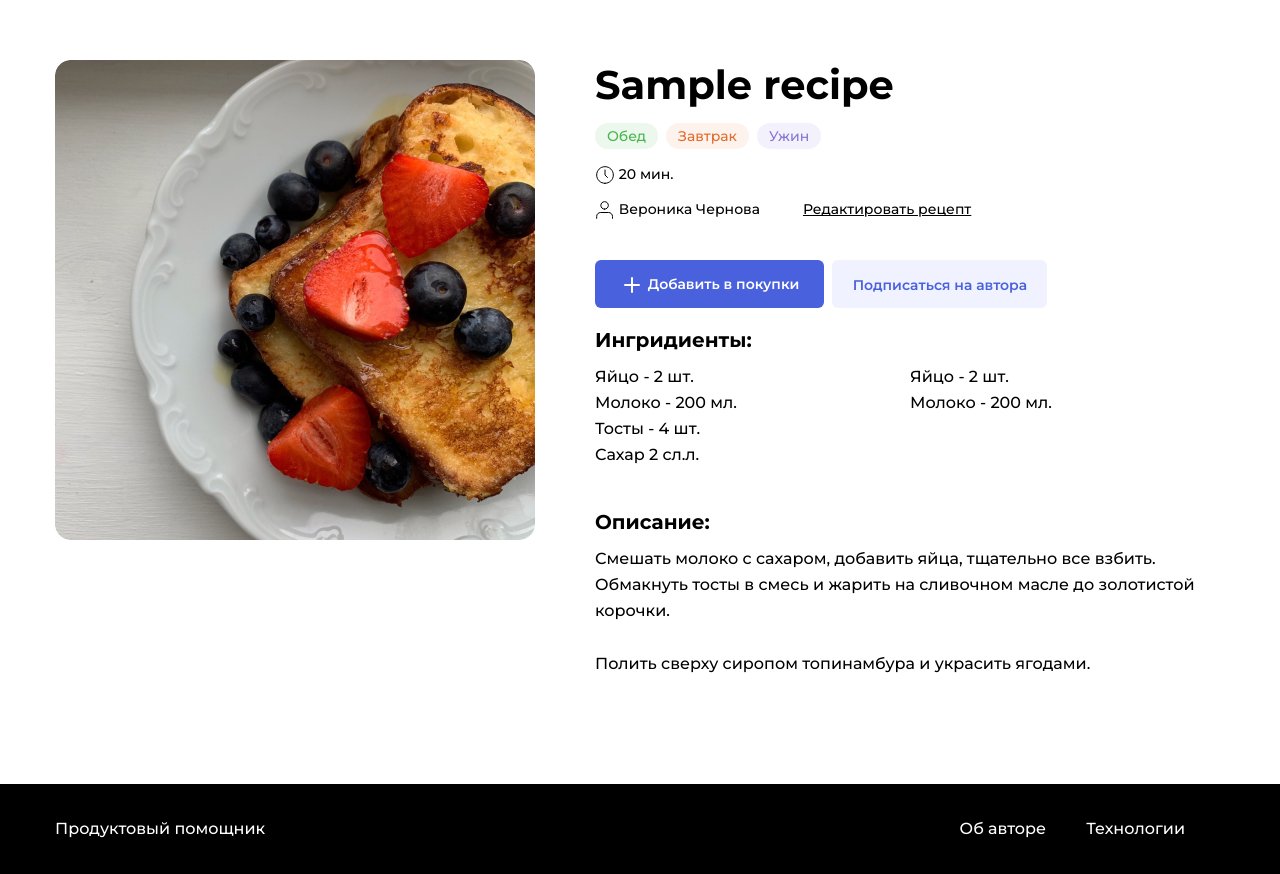
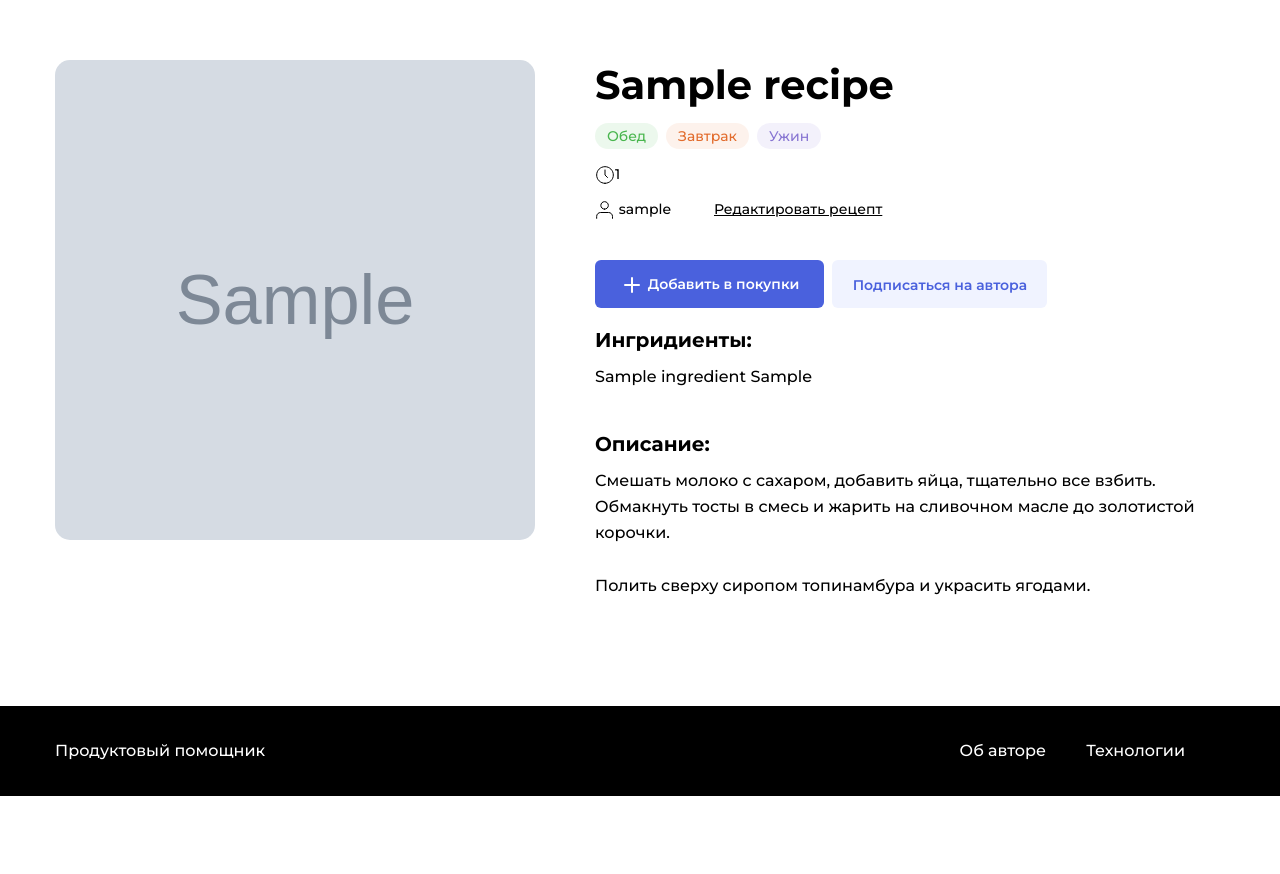
Before and after one commit to DonFortes/foodgram-project, a Django app: a page that uses templates/single_recipe.html in a window 1280 px wide; the page is wider, and only the part inside the window is pictured. Shown: the part 90-964 px from the top of that part. After the commit the page ends 886 px from the top of that part, so only its background shows below. Run offline with Django 3.2, Linux system fonts and the light colour scheme; tables that the repository leaves empty hold one stand-in row (values such as "Sample post"); grey boxes marked "Sample" are stand-in pictures.

Commit message:
admin trouble

```diff
--- a/templates/single_recipe.html
+++ b/templates/single_recipe.html
@@ -8,7 +8,7 @@
 <main class="main container">
 
     <div class="single-card" data-id="371" data-author="12">
-        <img src="/static/images/testCardImg.png" alt="какой-то текст" class="single-card__image">
+        <img src="{{ recipe.image.url }}" alt="какой-то текст" class="single-card__image">
         <div class="single-card__info">
             <div class="single-card__header-info">
                 <h1 class="single-card__title">{{ recipe.name }}</h1>
@@ -29,10 +29,10 @@
             </ul>
 
             <div class="single-card__items single-card__items_column">
-                <p class="single-card__text"><span class="icon-time"></span> 20 мин.</p>
+                <p class="single-card__text"><span class="icon-time"></span>{{ recipe.cook_time }}</p>
                 <ul class="single-card__items">
                     <li class="single-card__item">
-                        <p class="single-card__text"><span class="icon-user"></span> Вероника Чернова</p>
+                        <p class="single-card__text"><span class="icon-user"></span> {{ recipe.author }}</p>
                     </li>
                     <li class="single-card__item"> <a style="margin-left: 2.5em" href="#"
                             class="single-card__text">Редактировать рецепт</a></li>
@@ -49,12 +49,10 @@
             <div class="single-card__section">
                 <h3 class="single-card__section-title">Ингридиенты:</h3>
                 <div class="single-card__items single-card__items_column">
-                    <p class=" single-card__section-item">Яйцо - 2 шт.</p>
-                    <p class=" single-card__section-item">Молоко - 200 мл.</p>
-                    <p class=" single-card__section-item">Тосты - 4 шт.</p>
-                    <p class=" single-card__section-item">Сахар 2 сл.л.</p>
-                    <p class=" single-card__section-item">Яйцо - 2 шт.</p>
-                    <p class=" single-card__section-item">Молоко - 200 мл.</p>
+                    {% for item in recipe.ingredients.all %}
+                    <p class=" single-card__section-item">{{ item.name }} {{ item.measure }}</p>
+                    {% endfor %}
+
                 </div>
             </div>
 
```
